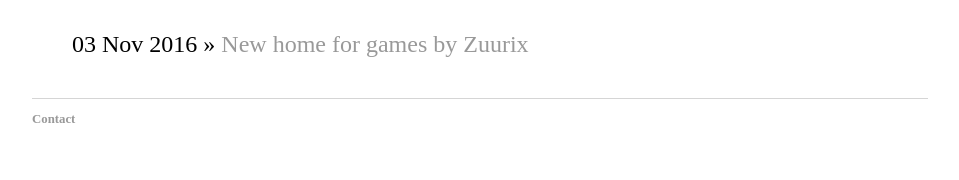
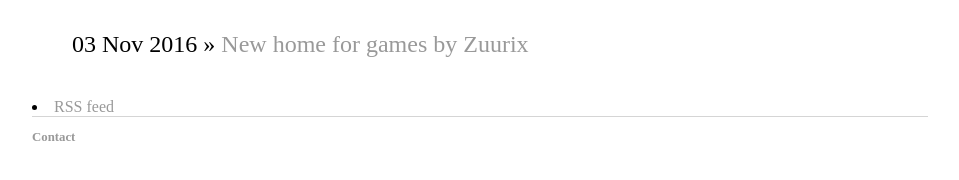
Before and after one commit to Phoebe3663/Zuurix.github.io, a Jekyll site: the page built from blog/index.html, in a window 1280 px wide. Shown: the part 436-616 px from the top of the page, without its empty margins (160-1119 px from the left). Built offline with Jekyll 4.4.1, drawn with Linux system fonts in a browser that asks for light colours.

Commit message:
Update index.html

```diff
--- a/blog/index.html
+++ b/blog/index.html
@@ -9,3 +9,4 @@ title: Zuurix.com/Blog
 	    <li><span>{{ post.date | date_to_string }}</span> » <a href="{{ post.url }}" title="{{ post.title }}">{{ post.title }}</a></li>
 	  {% endfor %}
 	</ul>
+	<li><a href="/blog/atom.xml">RSS feed</a></li>
```
